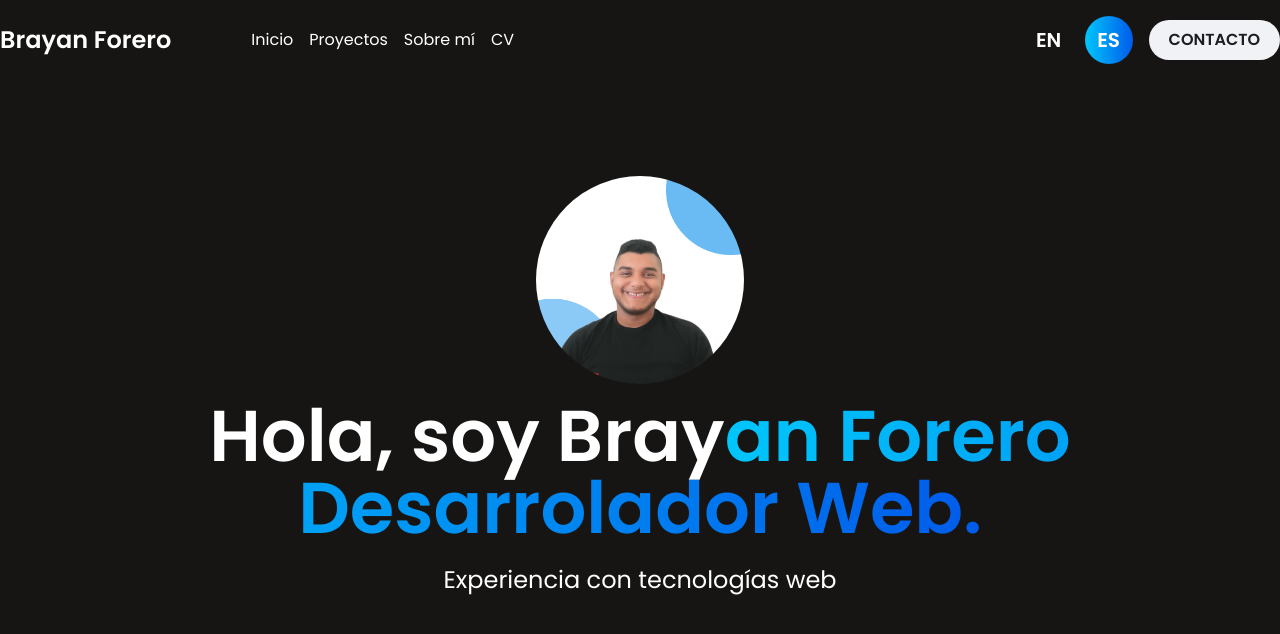
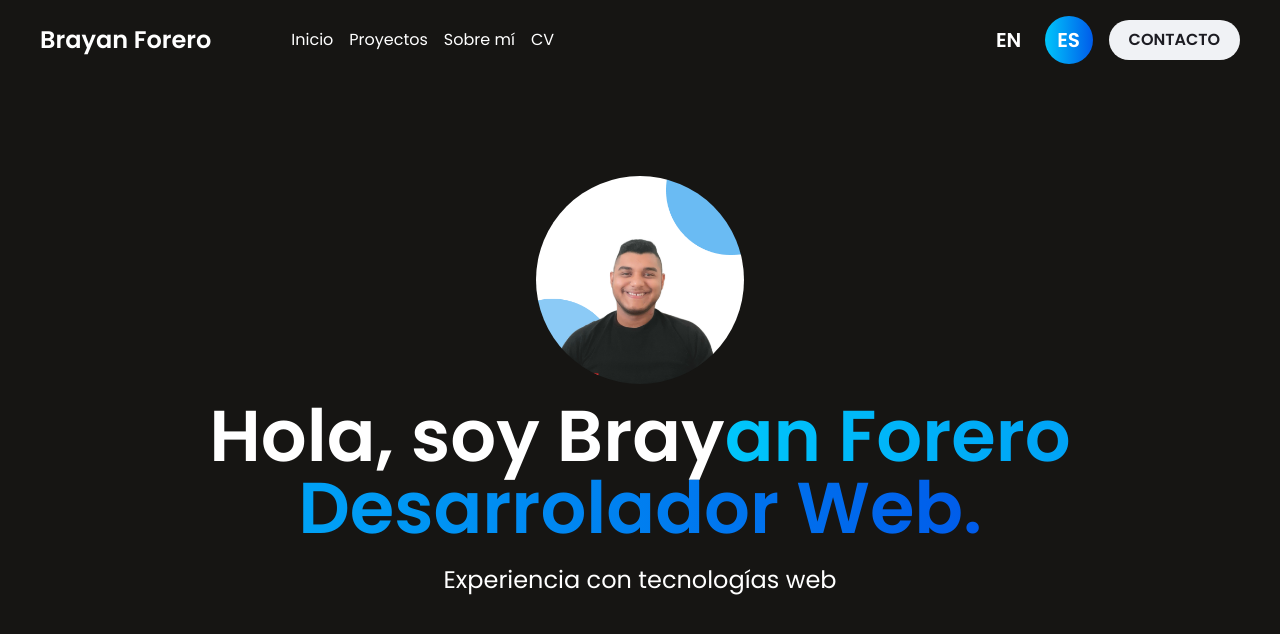
Before and after one commit to brayanforero/portfolio-me, a React (Vite) app: page / in a window 1280 px wide. Shown: the top 634 px of the page. Built offline with nearby package versions, Linux system fonts and the light colour scheme; no server answers; the database is empty.

Commit message:
change(root) wrapper max width in xl screens

```diff
--- a/src/styles/base/app.css
+++ b/src/styles/base/app.css
@@ -3,7 +3,7 @@
 }
 
 .wrapper {
-  @apply w-full px-3 m-0 lg:px-4 xl:px-0 max-w-[1300px] lg:mx-auto;
+  @apply w-full px-3 m-0 lg:px-4 xl:px-0 max-w-[1200px] lg:mx-auto;
 }
 .skeleton {
   animation: skeleton 1.5s alternate infinite;
```
